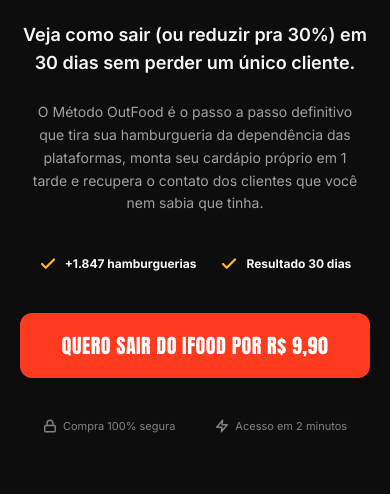
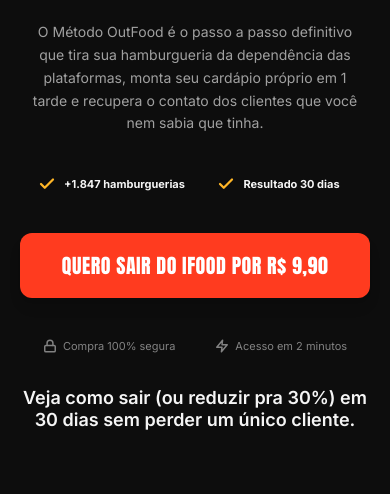
Before and after one commit to Isacferreiradev/outfood, a plain HTML site: page index.html in a window 390 px wide. Shown: the part 350-844 px from the top of the page. Drawn offline with nearby package versions, Linux system fonts and the light colour scheme.

Commit message:
first commit

```diff
--- a/index.html
+++ b/index.html
@@ -369,9 +369,7 @@
       da Sua Hamburgueria Esse Ano.
     </h1>
 
-    <h2 class="text-textoclaro text-lg md:text-2xl font-semibold mb-6">
-      Veja como sair (ou reduzir pra 30%) em 30 dias sem perder um único cliente.
-    </h2>
+
 
     <p class="text-textosec text-sm md:text-lg max-w-3xl mx-auto mb-10 leading-relaxed px-2">
       O Método OutFood é o passo a passo definitivo que tira sua hamburgueria
@@ -379,19 +377,19 @@
       recupera o contato dos clientes que você nem sabia que tinha.
     </p>
 
-    <!-- Checklists Amarelos (UX Melhorada) -->
-    <div class="flex flex-wrap justify-center gap-x-6 gap-y-3 md:gap-x-16 mb-10 md:mb-14 max-w-4xl mx-auto px-2">
-      <div class="flex items-center gap-2">
+    <!-- Checklists Amarelos (Sempre Lado a Lado) -->
+    <div class="grid grid-cols-2 gap-4 md:flex md:flex-wrap md:justify-center md:gap-x-16 mb-10 md:mb-14 max-w-4xl mx-auto px-4">
+      <div class="flex items-center justify-center md:justify-start gap-2">
         <svg xmlns="http://www.w3.org/2000/svg" width="18" height="18" viewBox="0 0 24 24" fill="none" stroke="#FFB627" stroke-width="3" stroke-linecap="round" stroke-linejoin="round" aria-hidden="true">
           <polyline points="20 6 9 17 4 12"/>
         </svg>
-        <span class="text-textoclaro text-xs md:text-base font-bold whitespace-nowrap">+1.847 hamburguerias</span>
+        <span class="text-textoclaro text-[11px] md:text-base font-bold whitespace-nowrap">+1.847 hamburguerias</span>
       </div>
-      <div class="flex items-center gap-2">
+      <div class="flex items-center justify-center md:justify-start gap-2">
         <svg xmlns="http://www.w3.org/2000/svg" width="18" height="18" viewBox="0 0 24 24" fill="none" stroke="#FFB627" stroke-width="3" stroke-linecap="round" stroke-linejoin="round" aria-hidden="true">
           <polyline points="20 6 9 17 4 12"/>
         </svg>
-        <span class="text-textoclaro text-xs md:text-base font-bold whitespace-nowrap">Resultado 30 dias</span>
+        <span class="text-textoclaro text-[11px] md:text-base font-bold whitespace-nowrap">Resultado 30 dias</span>
       </div>
     </div>
 
@@ -404,7 +402,7 @@
     </div>
 
     <!-- Selos de Segurança (UX Melhorada: Ícones + Texto Legível) -->
-    <div class="flex flex-wrap justify-center items-center gap-x-10 gap-y-3 text-textosec text-[11px] md:text-sm font-medium opacity-80">
+    <div class="flex flex-wrap justify-center items-center gap-x-10 gap-y-3 text-textosec text-[11px] md:text-sm font-medium opacity-80 mb-8">
       <span class="flex items-center gap-1.5">
         <svg xmlns="http://www.w3.org/2000/svg" width="14" height="14" viewBox="0 0 24 24" fill="none" stroke="currentColor" stroke-width="2.5" stroke-linecap="round" stroke-linejoin="round" aria-hidden="true">
           <rect x="3" y="11" width="18" height="11" rx="2" ry="2"/>
@@ -419,6 +417,10 @@
         Acesso em 2 minutos
       </span>
     </div>
+
+    <h2 class="text-textoclaro text-lg md:text-2xl font-semibold mb-6 max-w-3xl mx-auto leading-tight">
+      Veja como sair (ou reduzir pra 30%) em 30 dias sem perder um único cliente.
+    </h2>
   </div>
 </section>
 
```
